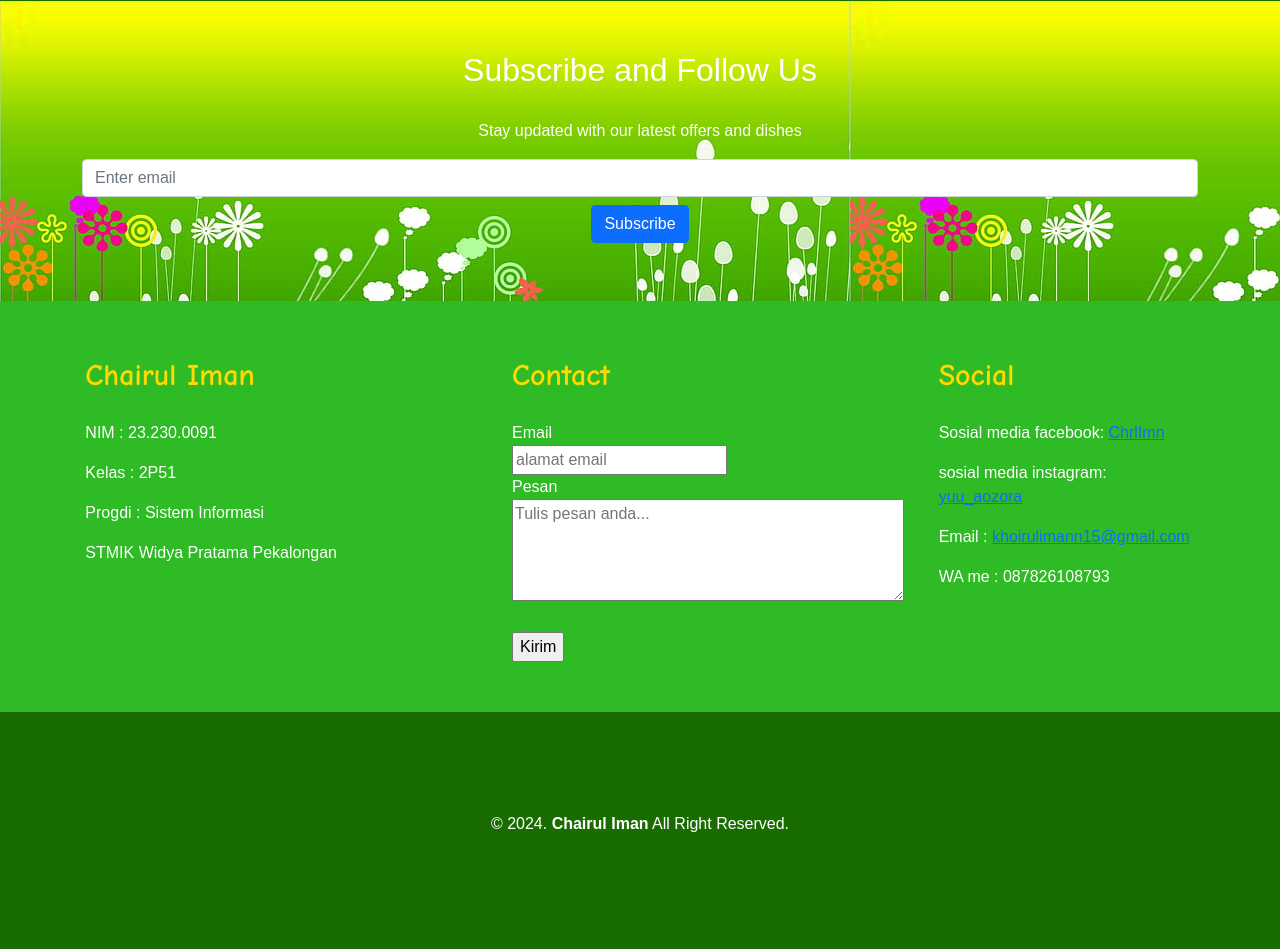
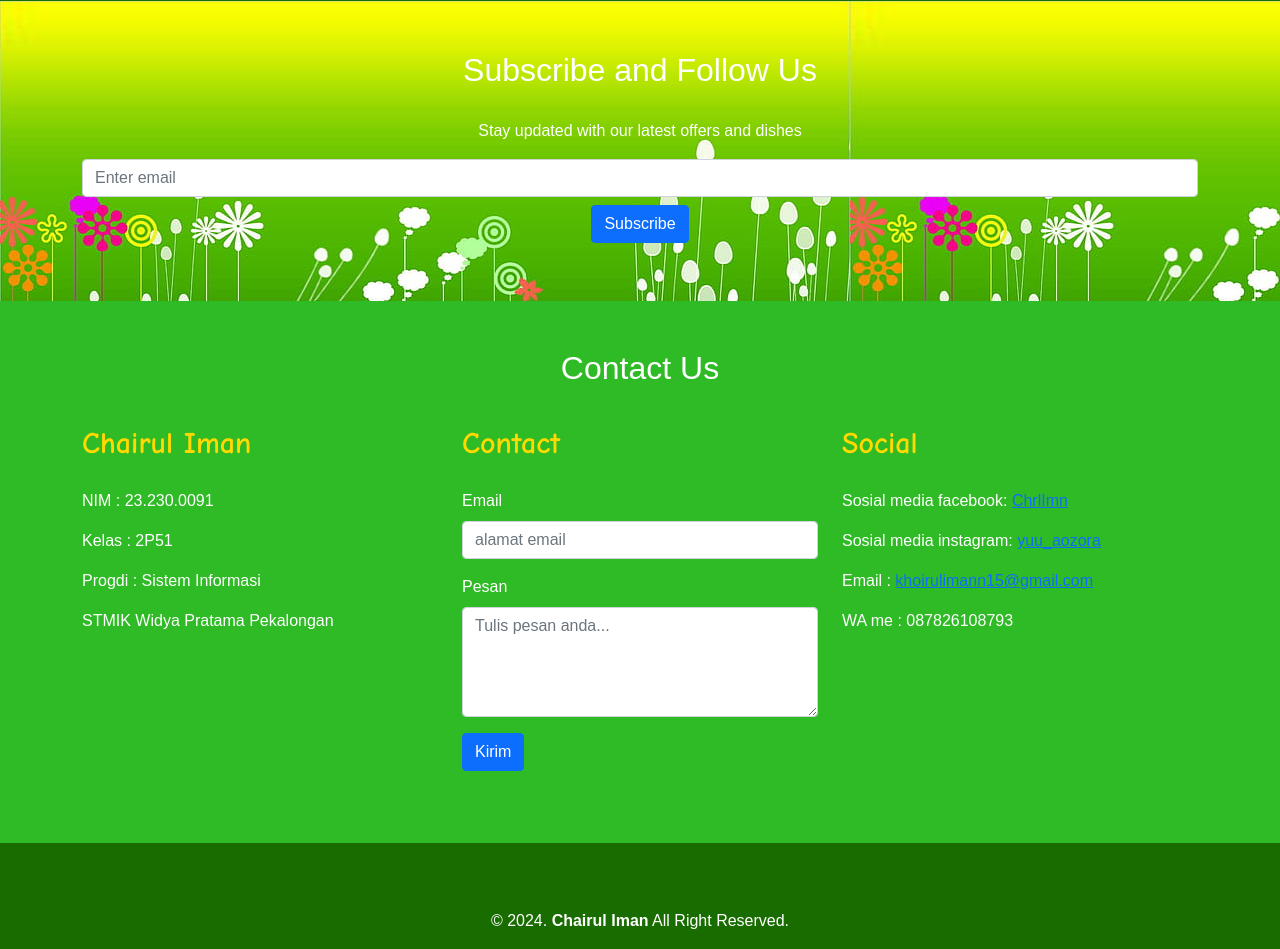
Before and after one commit to Chairul-iman/restaurant, a plain HTML site: page index.html in a window 1280 px wide. Shown: the part 3159-4108 px from the top of the page. Before the commit the page ends 4045 px from the top, so only its background shows below. Drawn offline with nearby package versions, Linux system fonts and the light colour scheme.

Commit message:
Update index.html

```diff
--- a/index.html
+++ b/index.html
@@ -303,10 +303,16 @@
 
 
  <!--Untuk Contact-->
- <div id="contact">
-    <div class="wrapper">
-        <div class="footer">
-            <div class="footer-section">
+<div id="contact" class="contact-section py-5">
+    <div class="container">
+        <div class="row text-center mb-4">
+            <div class="col">
+                <h2>Contact Us</h2>
+            </div>
+        </div>
+
+        <div class="row">
+            <div class="col-md-4 mb-4">
                 <h3>Chairul Iman</h3>
                 <p>NIM : 23.230.0091</p>
                 <p>Kelas : 2P51</p>
@@ -314,24 +320,25 @@
                 <p>STMIK Widya Pratama Pekalongan</p>
             </div>
 
-                <div class="footer-section">
+            <div class="col-md-4 mb-4">
                 <h3>Contact</h3>
                 <form>
-                        <label for="email">Email</label><br/>
-                        <input type="email" name="email" placeholder="alamat email"/>
-                        <br />
-                        <label for="message">Pesan</label><br />
-                        <textarea name="message" placeholder="Tulis pesan anda..." rows="4" cols="40"></textarea>
-                        <br />
-                        <br />
-                        <input type="submit" value="Kirim" />
+                    <div class="mb-3">
+                        <label for="email" class="form-label">Email</label>
+                        <input type="email" class="form-control" id="email" placeholder="alamat email" required>
+                    </div>
+                    <div class="mb-3">
+                        <label for="message" class="form-label">Pesan</label>
+                        <textarea class="form-control" id="message" placeholder="Tulis pesan anda..." rows="4" required></textarea>
+                    </div>
+                    <button type="submit" class="btn btn-primary">Kirim</button>
                 </form>
             </div>
 
-                    <div class="footer-section">
+            <div class="col-md-4 mb-4">
                 <h3>Social</h3>
-                        <p>Sosial media facebook: <a href="https://web.facebook.com/ChrlImn">ChrlImn</a></p>
-                        <p>sosial media instagram: <a href="https://www.instagram.com/yuu_aozora/">yuu_aozora</a></p>
+                <p>Sosial media facebook: <a href="https://web.facebook.com/ChrlImn" target="_blank">ChrlImn</a></p>
+                <p>Sosial media instagram: <a href="https://www.instagram.com/yuu_aozora/" target="_blank">yuu_aozora</a></p>
                 <p>Email : <a href="mailto:khoirulimann15@gmail.com">khoirulimann15@gmail.com</a></p>
                 <p>WA me : 087826108793</p>
             </div>
@@ -340,12 +347,12 @@
 </div>
 
 
-<div id="copyright">
-    <div class="wrapper">
+<!-- Copyright Section -->
+<div id="copyright" class="text-center py-3">
+    <div class="container">
         &copy; 2024. <b>Chairul Iman</b> All Right Reserved.
     </div>
 </div>
-</footer>
 
 <script src="https://cdn.jsdelivr.net/npm/@popperjs/core@2.10.2/dist/umd/popper.min.js" integrity="sha384-7+zCNj/IqJ95wo16oMtfsKbZ9ccEh31eOz1HGyDuCQ6wgnyJNSYdrPa03rtR1zdB" crossorigin="anonymous"></script>
 <script src="https://cdn.jsdelivr.net/npm/bootstrap@5.1.3/dist/js/bootstrap.min.js" integrity="sha384-QJHtvGhmr9XOIpI6YVutG+2QOK9T+ZnN4kzFN1RtK3zEFEIsxhlmWl5/YESvpZ13" crossorigin="anonymous"></script>
```
Lines whose indentation alone changed are shown as unchanged.
